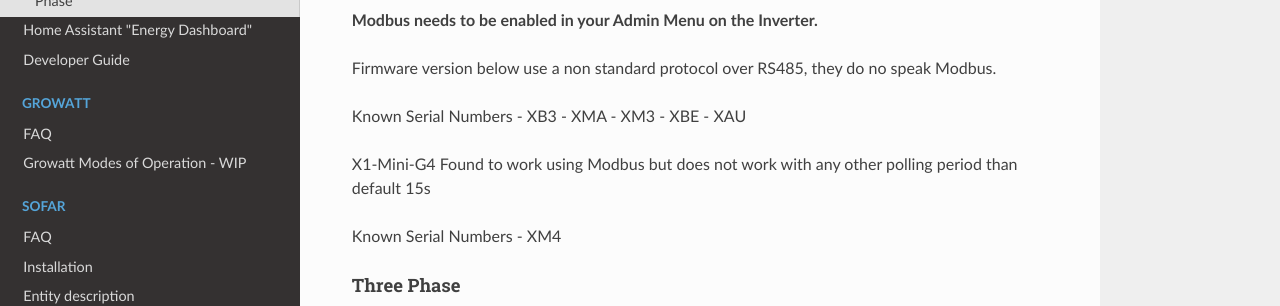
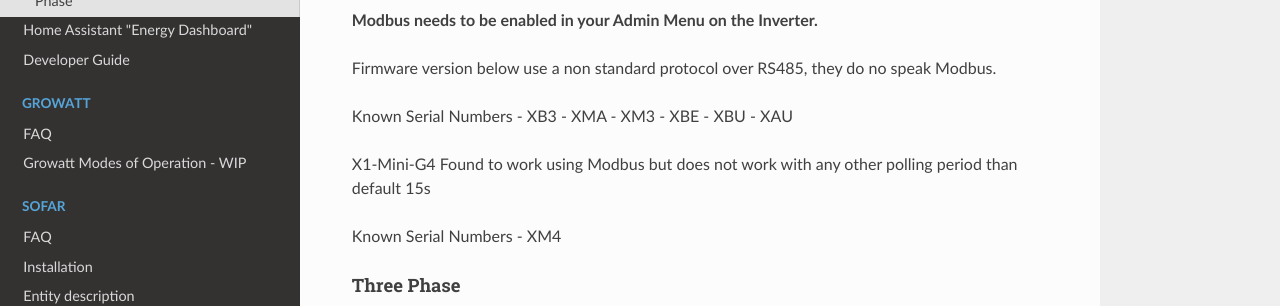
Before and after one commit to wills106/homeassistant-solax-modbus, an MkDocs documentation site: the page built from docs/compatible-inverters.md, in a window 1280 px wide and 900 px high, scrolled down 5996 px. Shown: the part 151-457 px from the top of the window. Built offline with MkDocs 1.6.1, drawn with Linux system fonts in a browser that asks for light colours; nearby versions of some CDN libraries.

Commit message:
Update compatible-inverters.md
Add XBU

```diff
--- a/docs/compatible-inverters.md
+++ b/docs/compatible-inverters.md
@@ -189,6 +189,7 @@
 - XMA
 - XM3
 - XBE
+- XBU
 - XAU
 
 X1-Mini-G4
```
